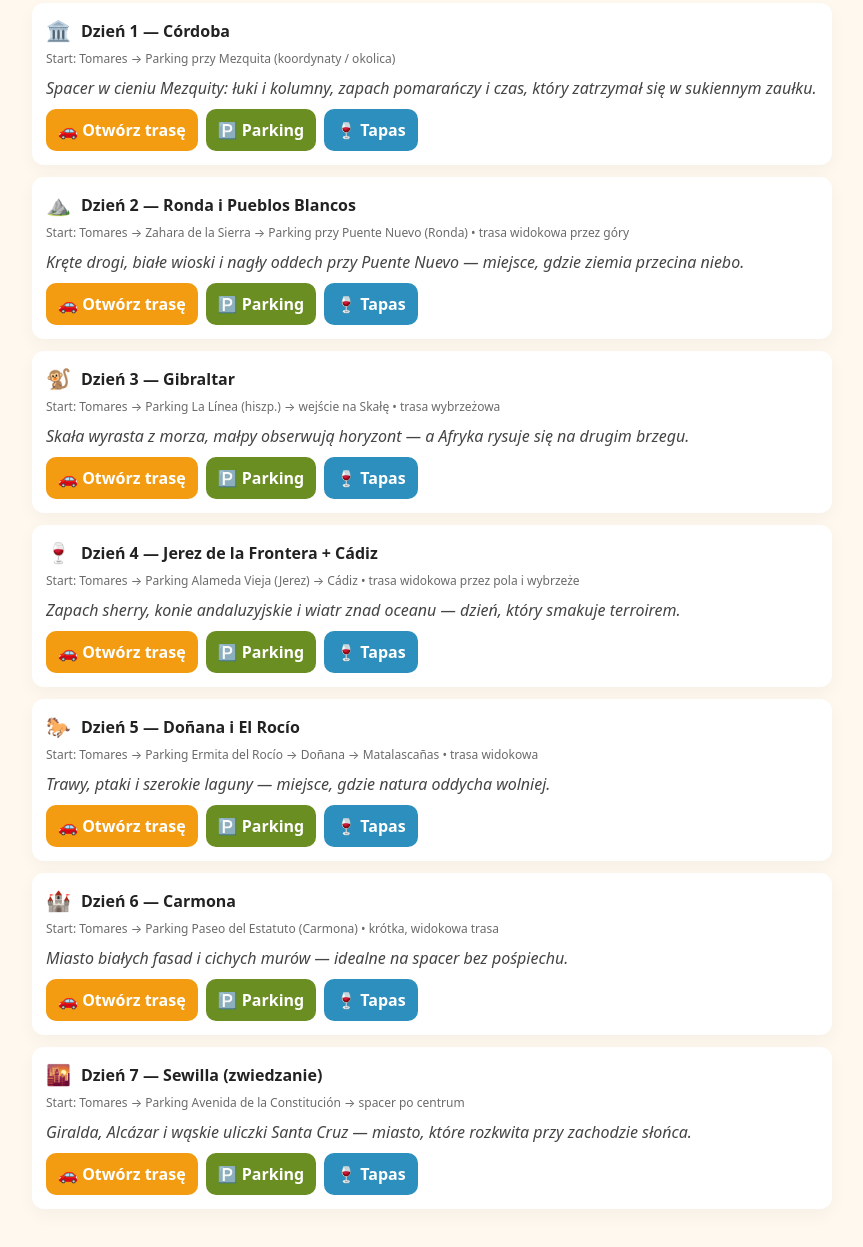
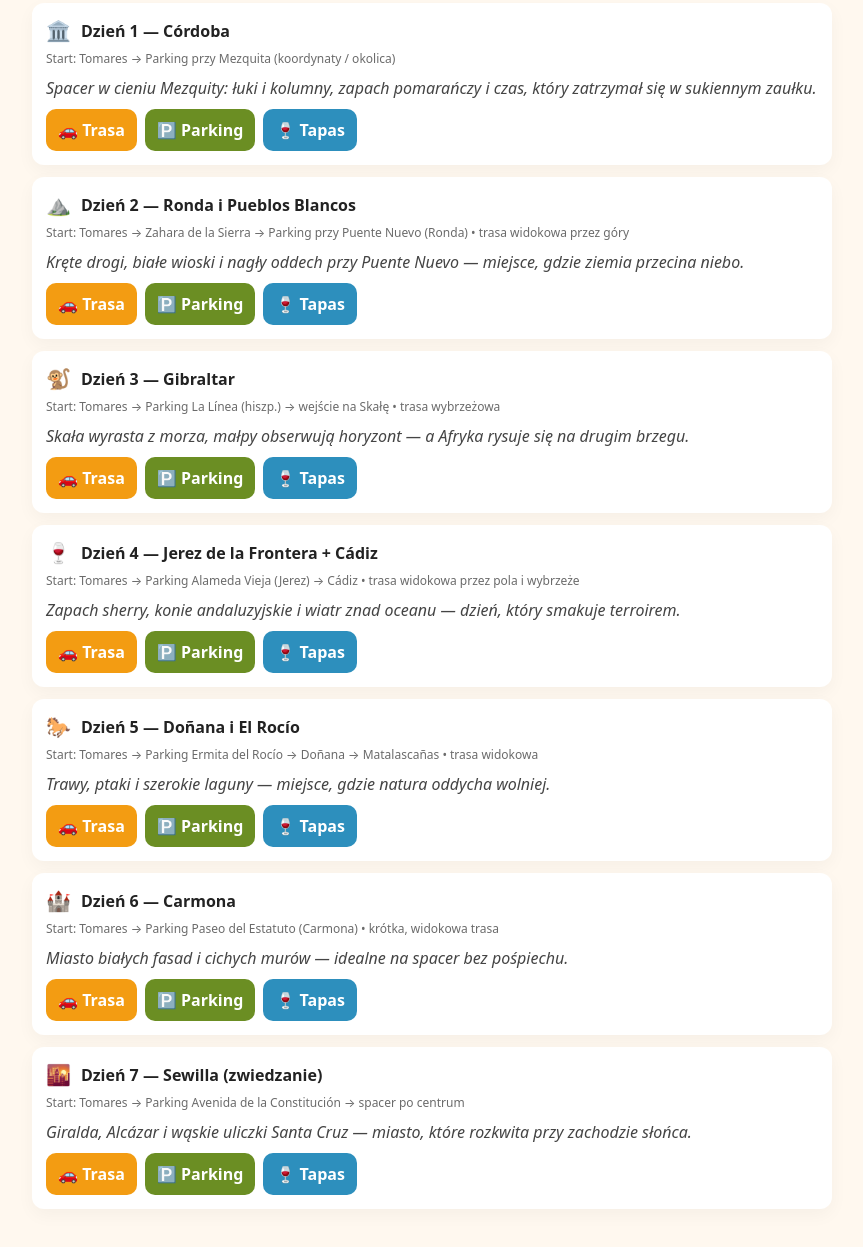
Before and after one commit to gronQA/andaluzja, a plain HTML site: page index.html in a window 1280 px wide. Shown: the part 23-1270 px from the top of the page, without its empty margins (208-1071 px from the left). Drawn offline with Linux system fonts and the light colour scheme.

Commit message:
andaluzja

```diff
--- a/index.html
+++ b/index.html
@@ -33,7 +33,7 @@
     <div class="meta">Start: Tomares → Parking przy Mezquita (koordynaty / okolica)</div>
     <div class="poem">Spacer w cieniu Mezquity: łuki i kolumny, zapach pomarańczy i czas, który zatrzymał się w sukiennym zaułku.</div>
     <div class="buttons">
-      <a class="btn" href="https://www.google.com/maps/dir/C.+Triana,+15,+41940+Tomares,+Sevilla,+Hiszpania/Mezquita,+C.+Cardenal+Herrero,+%C2%BA+1,+Centro,+14003+C%C3%B3rdoba,+Hiszpania/@37.6108719,-5.7392765,104274m/data=!3m2!1e3!4b1!4m14!4m13!1m5!1m1!1s0xd126c8d54d363d7:0xe3590955103a0b1e!2m2!1d-6.036002!2d37.3782078!1m5!1m1!1s0xd6d2082ce1a16cf:0xefebc353f81bf636!2m2!1d-4.7793869!2d37.8789056!3e0!11m1!6b1?hl=pl&entry=ttu&g_ep=EgoyMDI1MTEwNC4xIKXMDSoASAFQAw%3D%3D" target="_blank">🚗 Otwórz trasę</a>
+      <a class="btn" href="https://www.google.com/maps/dir/C.+Triana,+15,+41940+Tomares,+Sevilla,+Hiszpania/Mezquita,+C.+Cardenal+Herrero,+%C2%BA+1,+Centro,+14003+C%C3%B3rdoba,+Hiszpania/@37.6108719,-5.7392765,104274m/data=!3m2!1e3!4b1!4m14!4m13!1m5!1m1!1s0xd126c8d54d363d7:0xe3590955103a0b1e!2m2!1d-6.036002!2d37.3782078!1m5!1m1!1s0xd6d2082ce1a16cf:0xefebc353f81bf636!2m2!1d-4.7793869!2d37.8789056!3e0!11m1!6b1?hl=pl&entry=ttu&g_ep=EgoyMDI1MTEwNC4xIKXMDSoASAFQAw%3D%3D" target="_blank">🚗 Trasa</a>
       <a class="btn parking" href="https://www.google.com/maps/search/?api=1&amp;query=Parking+Mezquita+C%C3%B3rdoba&amp;hl=pl" target="_blank">🅿️ Parking</a>
       <a class="btn tapas" href="https://www.google.com/maps/search/?api=1&amp;query=Bodegas+Campos+C%C3%B3rdoba&amp;hl=pl" target="_blank">🍷 Tapas</a>
     </div>
@@ -44,7 +44,7 @@
     <div class="meta">Start: Tomares → Zahara de la Sierra → Parking przy Puente Nuevo (Ronda) • trasa widokowa przez góry</div>
     <div class="poem">Kręte drogi, białe wioski i nagły oddech przy Puente Nuevo — miejsce, gdzie ziemia przecina niebo.</div>
     <div class="buttons">
-      <a class="btn" href="https://www.google.com/maps/dir/C.+Triana,+15,+41940+Tomares,+Sevilla,+Spain/36.8097,-5.0731/Puente+Nuevo+de+Ronda+viewpoint,+C.+Tenorio,+20,+29400+Ronda,+M%C3%A1laga,+Hiszpania/@37.0529129,-5.8845684,105051m/data=!3m2!1e3!4b1!4m15!4m14!1m5!1m1!1s0xd126c8d54d363d7:0xe3590955103a0b1e!2m2!1d-6.036002!2d37.3782078!1m0!1m5!1m1!1s0xd0d313ecf0b2133:0x66ab5711987bb64d!2m2!1d-5.1674936!2d36.7394333!3e0!11m1!6b1?hl=pl&entry=ttu&g_ep=EgoyMDI1MTEwNC4xIKXMDSoASAFQAw%3D%3D" target="_blank">🚗 Otwórz trasę</a>
+      <a class="btn" href="https://www.google.com/maps/dir/C.+Triana,+15,+41940+Tomares,+Sevilla,+Spain/36.8097,-5.0731/Puente+Nuevo+de+Ronda+viewpoint,+C.+Tenorio,+20,+29400+Ronda,+M%C3%A1laga,+Hiszpania/@37.0529129,-5.8845684,105051m/data=!3m2!1e3!4b1!4m15!4m14!1m5!1m1!1s0xd126c8d54d363d7:0xe3590955103a0b1e!2m2!1d-6.036002!2d37.3782078!1m0!1m5!1m1!1s0xd0d313ecf0b2133:0x66ab5711987bb64d!2m2!1d-5.1674936!2d36.7394333!3e0!11m1!6b1?hl=pl&entry=ttu&g_ep=EgoyMDI1MTEwNC4xIKXMDSoASAFQAw%3D%3D" target="_blank">🚗 Trasa</a>
       <a class="btn parking" href="https://www.google.com/maps/search/?api=1&amp;query=Plaza+del+Socorro+Ronda+parking&amp;hl=pl" target="_blank">🅿️ Parking</a>
       <a class="btn tapas" href="https://www.google.com/maps/search/?api=1&amp;query=El+Lechuguita+Ronda&amp;hl=pl" target="_blank">🍷 Tapas</a>
     </div>
@@ -55,7 +55,7 @@
     <div class="meta">Start: Tomares → Parking La Línea (hiszp.) → wejście na Skałę • trasa wybrzeżowa</div>
     <div class="poem">Skała wyrasta z morza, małpy obserwują horyzont — a Afryka rysuje się na drugim brzegu.</div>
     <div class="buttons">
-      <a class="btn" href="https://www.google.com/maps/dir/C.+Triana,+15,+41940+Tomares,+Sevilla,+Spain/Ska%C5%82a+Gibraltarska,+Gibraltar+GX11+1AA,+Gibraltar/@36.7606688,-6.3741433,210909m/data=!3m2!1e3!4b1!4m14!4m13!1m5!1m1!1s0xd126c8d54d363d7:0xe3590955103a0b1e!2m2!1d-6.036002!2d37.3782078!1m5!1m1!1s0xd0cbf7ddd3b0ff7:0x10c2257a5c95e67!2m2!1d-5.3417241!2d36.1440934!3e0!11m1!6b1?hl=pl&entry=ttu&g_ep=EgoyMDI1MTEwNC4xIKXMDSoASAFQAw%3D%3D" target="_blank">🚗 Otwórz trasę</a>
+      <a class="btn" href="https://www.google.com/maps/dir/C.+Triana,+15,+41940+Tomares,+Sevilla,+Spain/Ska%C5%82a+Gibraltarska,+Gibraltar+GX11+1AA,+Gibraltar/@36.7606688,-6.3741433,210909m/data=!3m2!1e3!4b1!4m14!4m13!1m5!1m1!1s0xd126c8d54d363d7:0xe3590955103a0b1e!2m2!1d-6.036002!2d37.3782078!1m5!1m1!1s0xd0cbf7ddd3b0ff7:0x10c2257a5c95e67!2m2!1d-5.3417241!2d36.1440934!3e0!11m1!6b1?hl=pl&entry=ttu&g_ep=EgoyMDI1MTEwNC4xIKXMDSoASAFQAw%3D%3D" target="_blank">🚗 Trasa</a>
       <a class="btn parking" href="https://www.google.com/maps/search/?api=1&amp;query=Parking+La+Linea+de+la+Concepcion&amp;hl=pl" target="_blank">🅿️ Parking</a>
       <a class="btn tapas" href="https://www.google.com/maps/search/?api=1&amp;query=Bar+El+Coto+La+Linea&amp;hl=pl" target="_blank">🍷 Tapas</a>
     </div>
@@ -66,7 +66,7 @@
     <div class="meta">Start: Tomares → Parking Alameda Vieja (Jerez) → Cádiz • trasa widokowa przez pola i wybrzeże</div>
     <div class="poem">Zapach sherry, konie andaluzyjskie i wiatr znad oceanu — dzień, który smakuje terroirem.</div>
     <div class="buttons">
-      <a class="btn" href="https://www.google.com/maps/dir/C.+Triana,+15,+41940+Tomares,+Sevilla,+Hiszpania/36.5271,-6.2886/Jerez+de+la+Frontera,+Kadyks,+Hiszpania/@36.9501578,-6.4291623,105193m/data=!3m2!1e3!4b1!4m15!4m14!1m5!1m1!1s0xd126c8d54d363d7:0xe3590955103a0b1e!2m2!1d-6.036002!2d37.3782078!1m0!1m5!1m1!1s0xd0dc6e84844a39f:0x6dac3ef5f3d0ffea!2m2!1d-6.1260744!2d36.6850064!3e0!11m1!6b1?hl=pl&entry=ttu&g_ep=EgoyMDI1MTEwNC4xIKXMDSoASAFQAw%3D%3D">🚗 Otwórz trasę</a>
+      <a class="btn" href="https://www.google.com/maps/dir/C.+Triana,+15,+41940+Tomares,+Sevilla,+Hiszpania/36.5271,-6.2886/Jerez+de+la+Frontera,+Kadyks,+Hiszpania/@36.9501578,-6.4291623,105193m/data=!3m2!1e3!4b1!4m15!4m14!1m5!1m1!1s0xd126c8d54d363d7:0xe3590955103a0b1e!2m2!1d-6.036002!2d37.3782078!1m0!1m5!1m1!1s0xd0dc6e84844a39f:0x6dac3ef5f3d0ffea!2m2!1d-6.1260744!2d36.6850064!3e0!11m1!6b1?hl=pl&entry=ttu&g_ep=EgoyMDI1MTEwNC4xIKXMDSoASAFQAw%3D%3D">🚗 Trasa</a>
       <a class="btn parking" href="https://www.google.com/maps/search/?api=1&amp;query=Parking+Alameda+Vieja+Jerez&amp;hl=pl" target="_blank">🅿️ Parking</a>
       <a class="btn tapas" href="https://www.google.com/maps/search/?api=1&amp;query=Bar+Albores+Jerez&amp;hl=pl" target="_blank">🍷 Tapas</a>
     </div>
@@ -77,7 +77,7 @@
     <div class="meta">Start: Tomares → Parking Ermita del Rocío → Doñana → Matalascañas • trasa widokowa</div>
     <div class="poem">Trawy, ptaki i szerokie laguny — miejsce, gdzie natura oddycha wolniej.</div>
     <div class="buttons">
-      <a class="btn" href="https://www.google.com/maps/dir/C.+Triana,+15,+41940+Tomares,+Sevilla,+Hiszpania/Park+Narodowy+Do%C3%B1ana,+Huelva,+Hiszpania/@37.213194,-6.3942942,52415m/data=!3m2!1e3!4b1!4m14!4m13!1m5!1m1!1s0xd126c8d54d363d7:0xe3590955103a0b1e!2m2!1d-6.036002!2d37.3782078!1m5!1m1!1s0xd0de32f27593173:0x911fa776d6087aef!2m2!1d-6.4344467!2d37.0427289!3e0!11m1!6b1?hl=pl&entry=ttu&g_ep=EgoyMDI1MTEwNC4xIKXMDSoASAFQAw%3D%3D">🚗 Otwórz trasę</a>
+      <a class="btn" href="https://www.google.com/maps/dir/C.+Triana,+15,+41940+Tomares,+Sevilla,+Hiszpania/Park+Narodowy+Do%C3%B1ana,+Huelva,+Hiszpania/@37.213194,-6.3942942,52415m/data=!3m2!1e3!4b1!4m14!4m13!1m5!1m1!1s0xd126c8d54d363d7:0xe3590955103a0b1e!2m2!1d-6.036002!2d37.3782078!1m5!1m1!1s0xd0de32f27593173:0x911fa776d6087aef!2m2!1d-6.4344467!2d37.0427289!3e0!11m1!6b1?hl=pl&entry=ttu&g_ep=EgoyMDI1MTEwNC4xIKXMDSoASAFQAw%3D%3D">🚗 Trasa</a>
       <a class="btn parking" href="https://www.google.com/maps/search/?api=1&amp;query=Ermita+del+Rocio+parking&amp;hl=pl" target="_blank">🅿️ Parking</a>
       <a class="btn tapas" href="https://www.google.com/maps/search/?api=1&amp;query=Meson+El+Rocio&amp;hl=pl" target="_blank">🍷 Tapas</a>
     </div>
@@ -88,7 +88,7 @@
     <div class="meta">Start: Tomares → Parking Paseo del Estatuto (Carmona) • krótka, widokowa trasa</div>
     <div class="poem">Miasto białych fasad i cichych murów — idealne na spacer bez pośpiechu.</div>
     <div class="buttons">
-      <a class="btn" href="https://www.google.com/maps/dir/C.+Triana,+15,+41940+Tomares,+Sevilla,+Hiszpania/Carmona,+41410,+Sewilla,+Hiszpania/@37.4397513,-5.9235596,26128m/data=!3m2!1e3!4b1!4m14!4m13!1m5!1m1!1s0xd126c8d54d363d7:0xe3590955103a0b1e!2m2!1d-6.036002!2d37.3782078!1m5!1m1!1s0xd128b7d3bb37bbb:0x3a8e6568206ec751!2m2!1d-5.6418214!2d37.471274!3e0!11m1!6b1?hl=pl&entry=ttu&g_ep=EgoyMDI1MTEwNC4xIKXMDSoASAFQAw%3D%3D" target="_blank">🚗 Otwórz trasę</a>
+      <a class="btn" href="https://www.google.com/maps/dir/C.+Triana,+15,+41940+Tomares,+Sevilla,+Hiszpania/Carmona,+41410,+Sewilla,+Hiszpania/@37.4397513,-5.9235596,26128m/data=!3m2!1e3!4b1!4m14!4m13!1m5!1m1!1s0xd126c8d54d363d7:0xe3590955103a0b1e!2m2!1d-6.036002!2d37.3782078!1m5!1m1!1s0xd128b7d3bb37bbb:0x3a8e6568206ec751!2m2!1d-5.6418214!2d37.471274!3e0!11m1!6b1?hl=pl&entry=ttu&g_ep=EgoyMDI1MTEwNC4xIKXMDSoASAFQAw%3D%3D" target="_blank">🚗 Trasa</a>
       <a class="btn parking" href="https://www.google.com/maps/search/?api=1&amp;query=Parking+Paseo+del+Estatuto+Carmona&amp;hl=pl" target="_blank">🅿️ Parking</a>
       <a class="btn tapas" href="https://www.google.com/maps/search/?api=1&amp;query=Bar+La+Hosteria+Carmona&amp;hl=pl" target="_blank">🍷 Tapas</a>
     </div>
@@ -99,7 +99,7 @@
     <div class="meta">Start: Tomares → Parking Avenida de la Constitución → spacer po centrum</div>
     <div class="poem">Giralda, Alcázar i wąskie uliczki Santa Cruz — miasto, które rozkwita przy zachodzie słońca.</div>
     <div class="buttons">
-      <a class="btn" href="https://www.google.com/maps/dir/C.+Triana,+15,+41940+Tomares,+Sevilla,+Hiszpania/Alkazar+w+Sewilli,+Casco+Antiguo,+41004+Sevilla,+Hiszpania/@37.3795942,-6.0256902,3269m/data=!3m2!1e3!4b1!4m14!4m13!1m5!1m1!1s0xd126c8d54d363d7:0xe3590955103a0b1e!2m2!1d-6.036002!2d37.3782078!1m5!1m1!1s0xd126c198c41a24b:0xbaa976bfaec1fe87!2m2!1d-5.9902257!2d37.3830519!3e0!11m1!6b1?hl=pl&entry=ttu&g_ep=EgoyMDI1MTEwNC4xIKXMDSoASAFQAw%3D%3D" target="_blank">🚗 Otwórz trasę</a>
+      <a class="btn" href="https://www.google.com/maps/dir/C.+Triana,+15,+41940+Tomares,+Sevilla,+Hiszpania/Alkazar+w+Sewilli,+Casco+Antiguo,+41004+Sevilla,+Hiszpania/@37.3795942,-6.0256902,3269m/data=!3m2!1e3!4b1!4m14!4m13!1m5!1m1!1s0xd126c8d54d363d7:0xe3590955103a0b1e!2m2!1d-6.036002!2d37.3782078!1m5!1m1!1s0xd126c198c41a24b:0xbaa976bfaec1fe87!2m2!1d-5.9902257!2d37.3830519!3e0!11m1!6b1?hl=pl&entry=ttu&g_ep=EgoyMDI1MTEwNC4xIKXMDSoASAFQAw%3D%3D" target="_blank">🚗 Trasa</a>
       <a class="btn parking" href="https://www.google.com/maps/search/?api=1&amp;query=Parking+Avenida+de+la+Constitucion+Seville&amp;hl=pl" target="_blank">🅿️ Parking</a>
       <a class="btn tapas" href="https://www.google.com/maps/search/?api=1&amp;query=El+Rinconcillo+Seville&amp;hl=pl" target="_blank">🍷 Tapas</a>
     </div>
```
